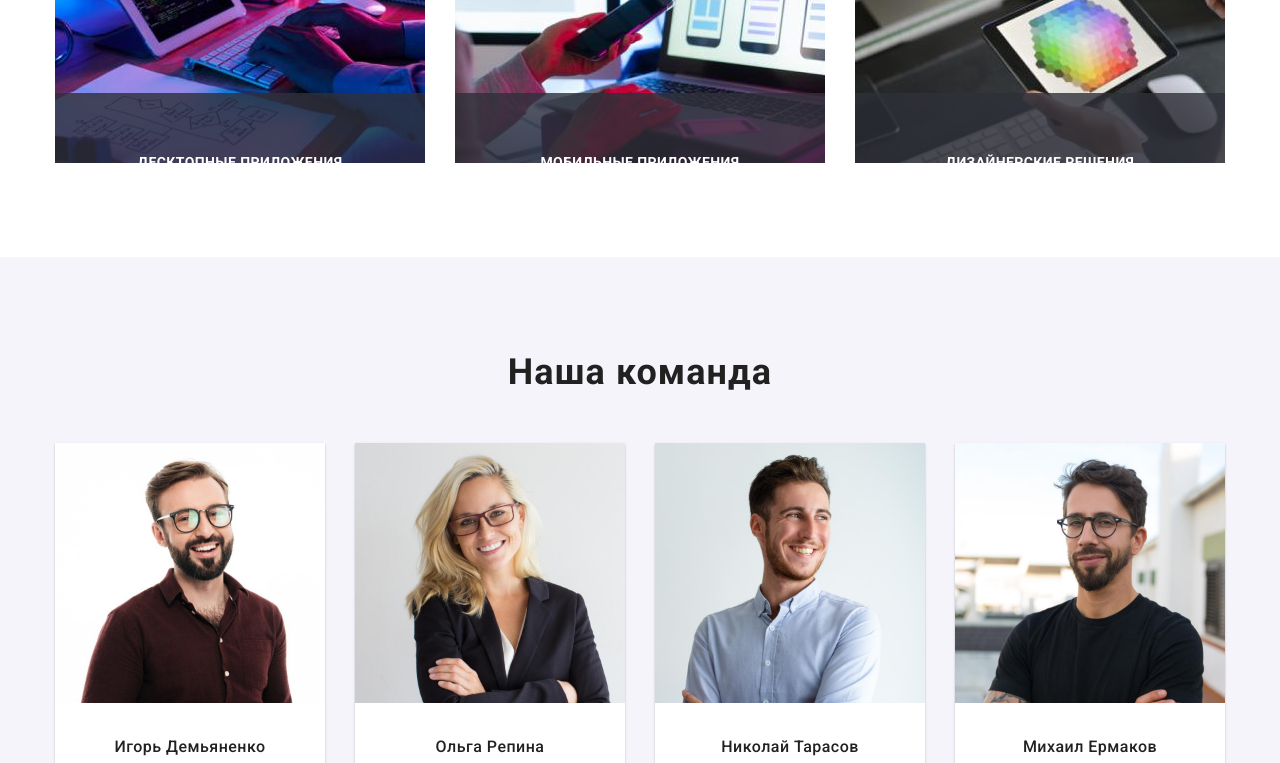
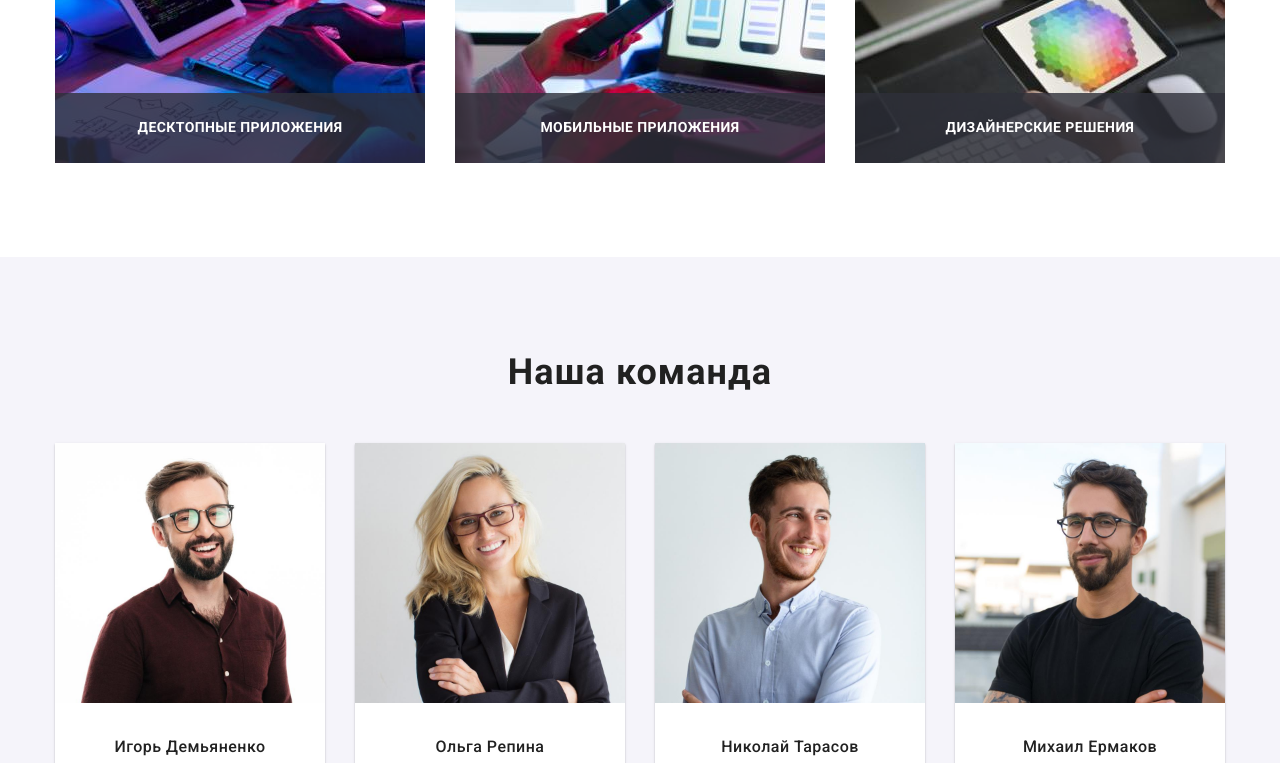
Before and after one commit to pikchas/goit-markup-hw-05, a plain HTML site: page index.html in a window 1280 px wide. Shown: the part 1340-2103 px from the top of the page. Drawn offline with nearby package versions, Linux system fonts and the light colour scheme.

Commit message:
правка по замечанию

```diff
--- a/css/styles.css
+++ b/css/styles.css
@@ -322,13 +322,13 @@ body {
     justify-content: center;
     position: absolute;
     left: 50%;
-    bottom: 0;
+    bottom: 27px;
     transform: translate(-50%);
     width: 100%;
     padding-bottom: 0;
     font-weight: 700;
     font-size: 14px;
-    line-height: 1.14px;
+    line-height: 1.14;
     letter-spacing: 0.03em;
     text-transform: uppercase;
     color: var(--light-text-color);
```
